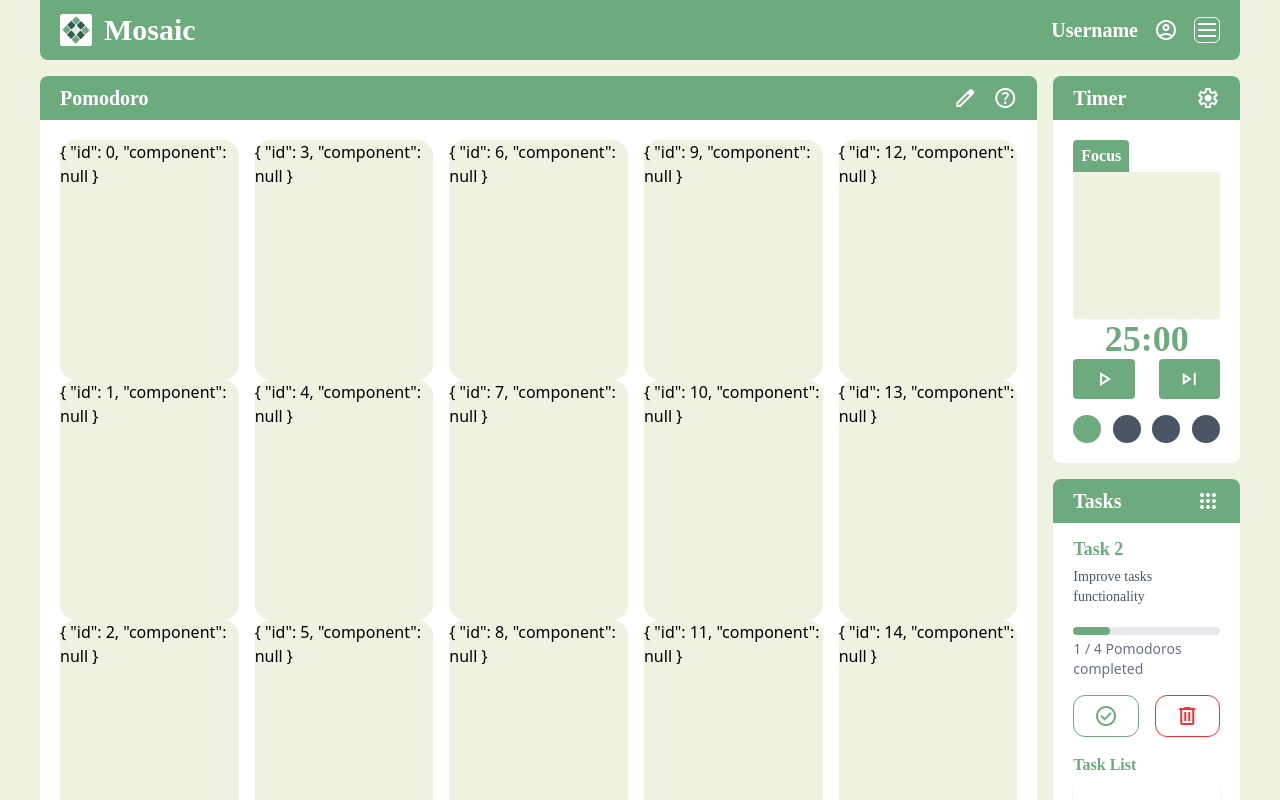
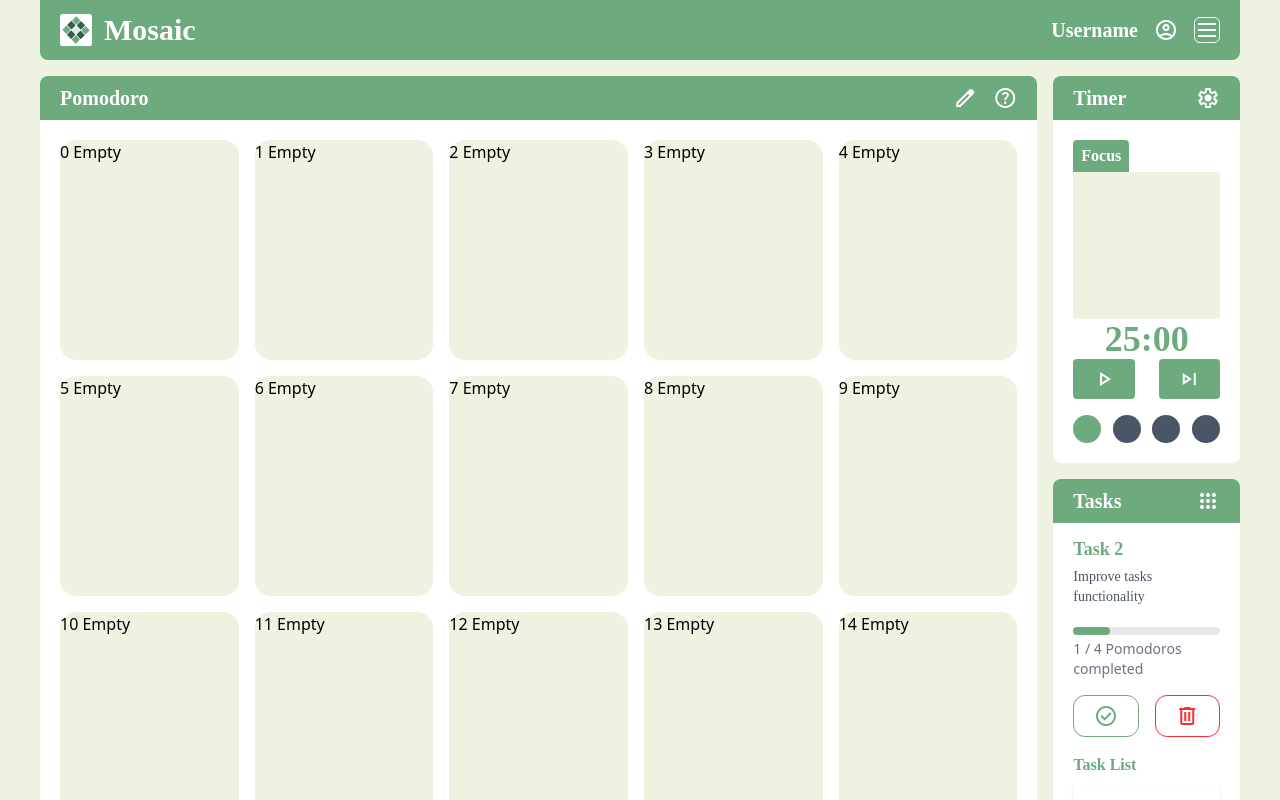
Before and after one commit to Gabriel-S-Paiva/mosaic, a Vue app: page / in a window 1280 px wide. Shown: the top 800 px of the page. Built offline with nearby package versions, Linux system fonts and the light colour scheme.

Commit message:
Refactor Sandbox component to streamline grid cell management; remove unused selection logic and enhance drag-and-drop functionality.

```diff
--- a/src/components/Sandbox.vue
+++ b/src/components/Sandbox.vue
@@ -3,101 +3,59 @@ import { ref } from 'vue';
 import Modal from "./Modal.vue";
 // Interface Declaration
 interface GridCell {
-    id: number,
-    groupId?: number,
-    component?: string | null,
-}
-interface Selection {
-    start:{
-        col:number | null,
-        row:number | null
-    },
-    end:{
-        col:number | null,
-        row:number | null
-    }
+    width:number,
+    height:number,
+    component:string,
 }
 // Variables Declaration
-const selection = ref({
-    start:{
-        col:null,
-        row:null
-    },
-    end:{
-        col:null,
-        row:null
-    }
-} as Selection)
-// Array Creation Variables
-const N_ROWS = 5
-const N_COLS = 3
-let id = 0
-let groupId = 0
-// Drag Interaction Variables
-// Modal Bolean
+const sandBoxCells = ref(Array.from({ length: 15 }, () => ({
+    width: 1,
+    height: 1,
+    component: 'Empty',
+} as GridCell)));
+
+const startCell = ref<null | number>(null)
 const editMode = ref(false);
 const isHelpOpen = ref(false);
-// Array Creation
-const grid = ref(
-    Array.from({ length: N_ROWS }, () =>
-        Array.from({ length: N_COLS }, () => ({
-            id: getNextId(),
-            component: null,
-        } as GridCell))
-    )
-);
 // Functions Declaration
-function getNextId():number {
-    return id++
+const startDrag = (index:number) => {
+    if(!editMode.value) return
+
+    startCell.value = index
 }
-function getNextGroupId():number {
-    return groupId++
-}
-const selectComponent = () => {
-    console.log(selection.value)
-    const groupId = getNextGroupId()
-    grid.value.forEach(row => {
-        row.forEach(cell => {
-            const rowIndex = Math.floor(cell.id / N_COLS)
-            const colIndex = cell.id % N_COLS
-            if (
-                selection.value.start.col !== null &&
-                selection.value.end.col !== null &&
-                selection.value.end.col >= colIndex &&
-                colIndex >= selection.value.start.col &&
-                selection.value.start.row !== null &&
-                selection.value.end.row !== null &&
-                selection.value.end.row >= rowIndex &&
-                rowIndex >= selection.value.start.row
-            ) {
-                cell.component = "Timer"
-                cell.groupId = groupId
-            }
-        })
-    })
-};
-const startDrag = (index: number) => {
-    const row = Math.floor(index / N_COLS)
-    const col = index % N_COLS
-    selection.value.start = {col:col, row:row}
-}
-const endDrag = (index: number) => {
-    const row = Math.floor(index / N_COLS)
-    const col = index % N_COLS
-    selection.value.end = {col:col, row:row}
-    selectComponent();
+const endDrag = (index:number) => {
+    if(startCell.value === null) return
+
+    const colStart = Math.min(startCell.value % 5, index % 5);
+    const colEnd = Math.max(startCell.value % 5, index % 5);
+    const rowStart = Math.min(Math.floor(startCell.value / 5), Math.floor(index / 5));
+    const rowEnd = Math.max(Math.floor(startCell.value / 5), Math.floor(index / 5));
+
+    console.log("colStart:", colStart, "colEnd:", colEnd);
+    console.log("rowStart:", rowStart, "rowEnd:", rowEnd);
+    console.log("width:", colEnd - colStart + 1, "height:", rowEnd - rowStart + 1);
+
+    const newGridCell = {
+        width:(colEnd - colStart + 1),
+        height:(rowEnd - rowStart + 1),
+        component:'Hello'
+    } as GridCell
+
+    const area = newGridCell.height * newGridCell.width
+    sandBoxCells.value.splice(startCell.value, area, newGridCell)
+    startCell.value = null;
 }
 </script>
 
 <template>
-    <main class="col-span-1 md:col-span-10 bg-white rounded-lg">
+    <main class="col-span-1 h-min md:col-span-10 bg-white rounded-lg">
         <div class="px-5 py-2 bg-primary rounded-t-lg flex justify-between">
             <h2 class=" text-white text-xl font-bold font-['Switzer']">
                 Pomodoro
             </h2>
             <div class="flex gap-4">
                 <button @click="editMode = !editMode" class="flex items-center justify-center">
-                    <span class="material-symbols-outlined text-white">edit</span>
+                    <span class="material-symbols-outlined text-white">{{editMode ? 'check' : 'edit'}}</span>
                 </button>
                 <button @click="isHelpOpen = true" class="flex items-center justify-center">
                     <span class="material-symbols-outlined text-white">help</span>
@@ -106,22 +64,21 @@ const endDrag = (index: number) => {
         </div>
         <section class="p-5 grid grid-cols-5 grid-rows-3 gap-4">
             <div
-                v-for="(row, rowIndex) in grid"
-                :key="rowIndex"
+                v-for="(cell,index) in sandBoxCells"
+                :key="index"
+                @mousedown="startDrag(index)"
+                @mouseup="endDrag(index)"
+                :class="[
+                    `col-span-${cell.width}`,
+                    `row-span-${cell.height}`,
+                    'w-full',
+                    'min-h-55',
+                    'bg-offwhite',
+                    'rounded-2xl'
+                ]"
             >
-                <div
-                    v-for="(cell, colIndex) in row"
-                    :key="cell.id"
-                    @mousedown="startDrag(rowIndex * N_COLS + colIndex)"
-                    @mouseup="endDrag(rowIndex * N_COLS + colIndex)"
-                    class="w-full h-60 bg-offwhite rounded-2xl"
-                    :class="{
-                        'bg-blue-200': cell.groupId !== undefined,
-                    }"
-                >
-                {{ cell }}
-                    <component v-if="cell.component" :is="cell.component"></component>
-                </div>
+                {{ index }}
+                {{ cell.component }}
             </div>
         </section>
     </main>
```
